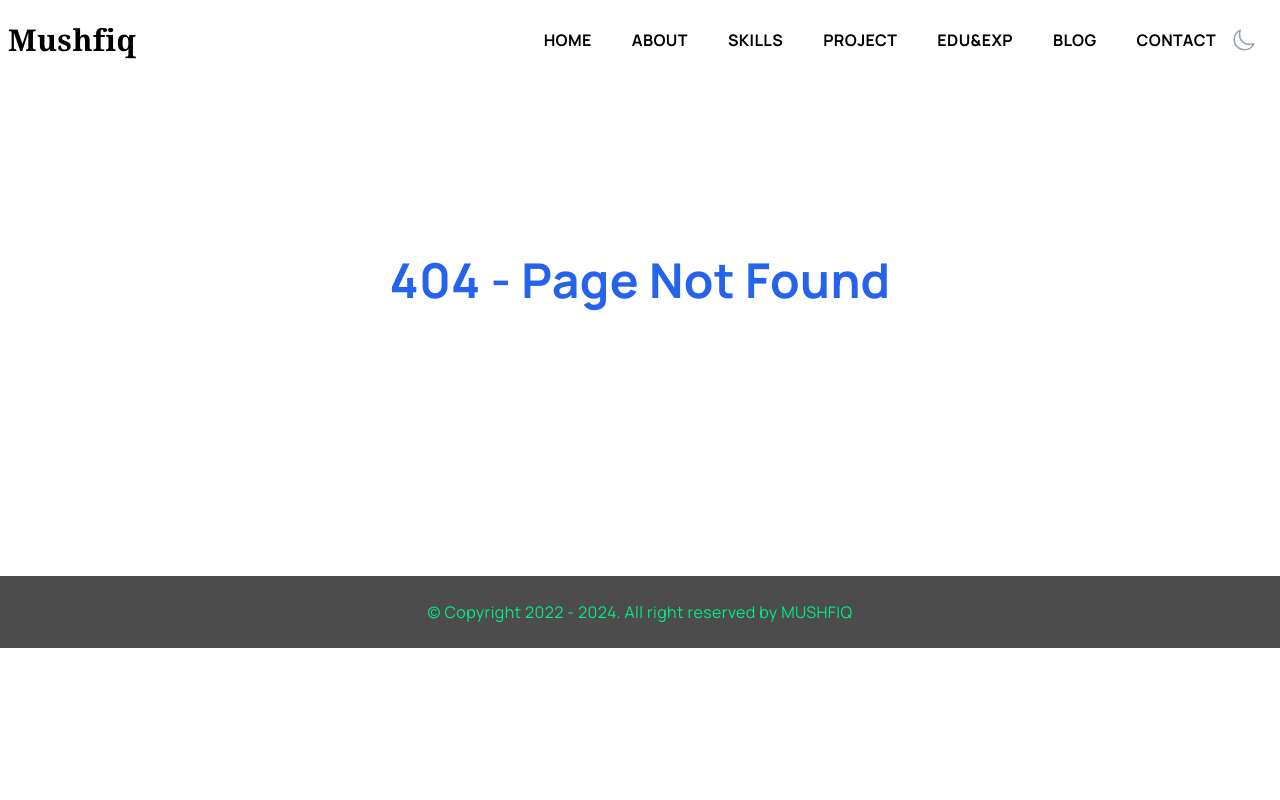
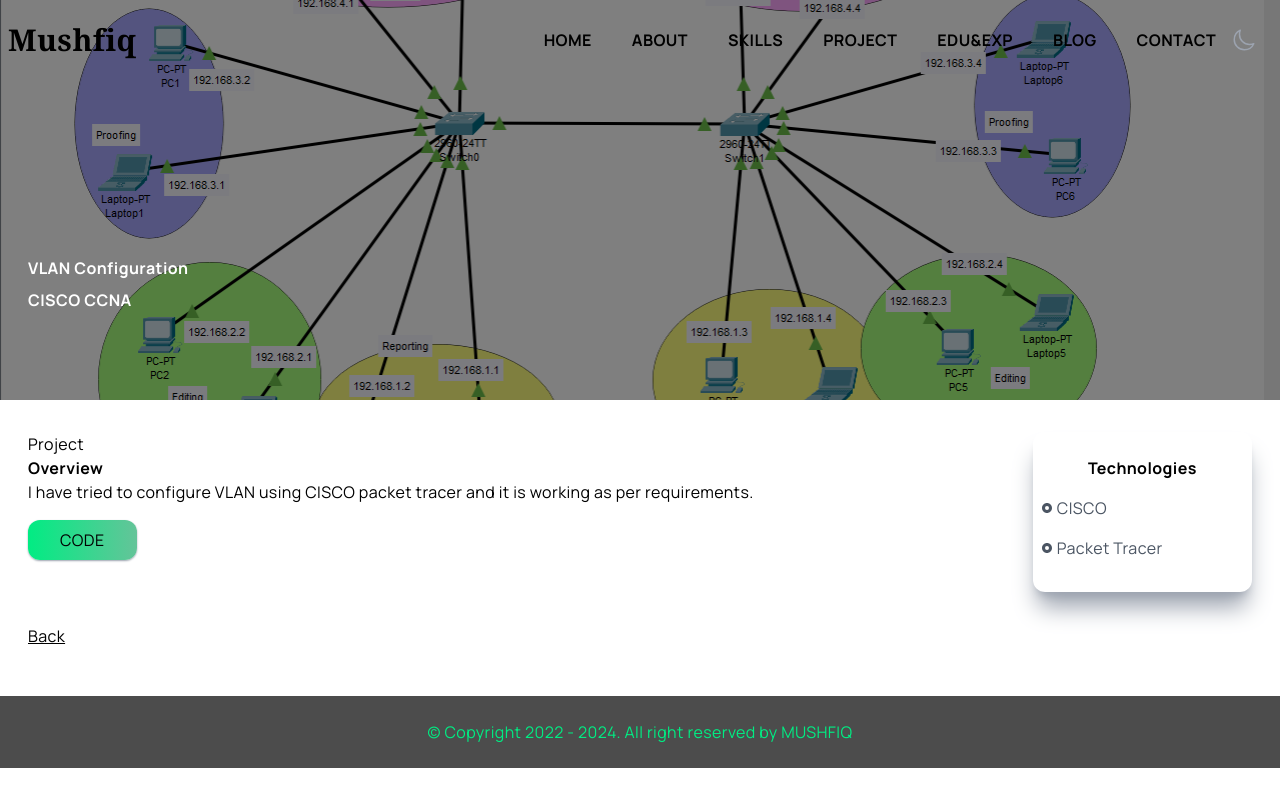
Before and after one commit to mushfiqur-rahman/portfolio, a Next.js app: page /vlan in a window 1280 px wide. Before the commit this address had no page. Built offline with nearby package versions, Linux system fonts and the light colour scheme.

Commit message:
project updated

```diff
--- a/components/Projects.jsx
+++ b/components/Projects.jsx
@@ -9,6 +9,7 @@ import EventtechImg from "../public/projects/eventtech.webp";
 import Metaverse from "../public/projects/metaverse.webp";
 import bigcartImg from "../public/projects/bigcart.webp";
 import gitHubImg from "../public/projects/github.webp";
+import VlanImg from "../public/projects/vlan.png";
 import ProjectItem from "./ProjecItem";
 
 const Projects = () => {
@@ -112,6 +113,14 @@ const Projects = () => {
             alt="Metaverse"
             aria-label="figma template clone metaverse"
           />
+          <ProjectItem
+            title="CISCO VLAN"
+            backgroundImg={VlanImg}
+            projectUrl="/vlan"
+            tech="cisco"
+            alt="vlan"
+            aria-label="cisco vlan configuration"
+          />
         </div>
       </div>
     </div>
--- /dev/null
+++ b/pages/vlan.jsx
@@ -0,0 +1,77 @@
+import React from "react";
+import Link from "next/link";
+import Head from "next/head";
+import Image from "next/image";
+import { RiRadioButtonFill } from "react-icons/ri";
+import VlanImg from "../public/projects/vlan.png";
+
+const vlan = () => {
+  return (
+    <>
+      <Head>
+        <title>Innovative Software</title>
+        <link rel="canonical" href="/vlan" />
+        <meta
+          name="description"
+          content="This is One of Popular App developer company website whose app is top ranking in Book and reference category in playstore"
+        />
+        <meta
+          name="keywords"
+          content="cisco, vlan config, networking, lan config, it support engineer"
+        />
+      </Head>
+      <div className="w-full">
+        <div className="w-screen h-[50vh] relative">
+          <div className="absolute top-0 left-0 w-full h-[50vh] bg-black/50 z-10" />
+          <Image
+            className="absolute z-1"
+            layout="fill"
+            objectFit="cover"
+            src={VlanImg}
+            alt="VlanImg"
+            priority
+          />
+          <div className="absolute top-[70%] max-w-[1240px] w-full left-[50%] right-[50%] translate-x-[-50%] translate-y-[-50%] text-white z-10 p-2">
+            <h2 className="py-2">VLAN Configuration</h2>
+            <h3>CISCO CCNA</h3>
+          </div>
+        </div>
+
+        <div className="max-w-[1240px] mx-auto p-2 grid md:grid-cols-5 gap-8 py-8">
+          <div className="col-span-4">
+            <p>Project</p>
+            <h2>Overview</h2>
+            <p>
+              I have tried to configure VLAN using CISCO packet tracer and it is working as per requirements.
+            </p>
+            <a
+              href="https://github.com/mushfiqur-rahman/VLAN"
+              target="_blank"
+              rel="noreferrer"
+            >
+              <button className="px-8 py-2 mt-4 mr-8">Code</button>
+            </a>
+          </div>
+          <div className="col-span-4 md:col-span-1 shadow-xl shadow-gray-400 rounded-xl py-4 ">
+            <div className="p-2 dark:text-slate-200">
+              <p className="text-center font-bold pb-2">Technologies</p>
+              <div className="grid grid-cols-3 md:grid-cols-1">
+                <p className="text-gray-600 dark:text-slate-200 py-2 flex items-center">
+                  <RiRadioButtonFill className="pr-1" /> CISCO
+                </p>
+                <p className="text-gray-600 py-2 flex items-center dark:text-slate-200">
+                  <RiRadioButtonFill className="pr-1" /> Packet Tracer
+                </p>
+              </div>
+            </div>
+          </div>
+          <Link href="/#project">
+            <p className="underline cursor-pointer">Back</p>
+          </Link>
+        </div>
+      </div>
+    </>
+  );
+};
+
+export default vlan;
```
Also changed, not shown: public/projects/vlan.png (added), 1 other file (tests, documents, lock files or other folders).
